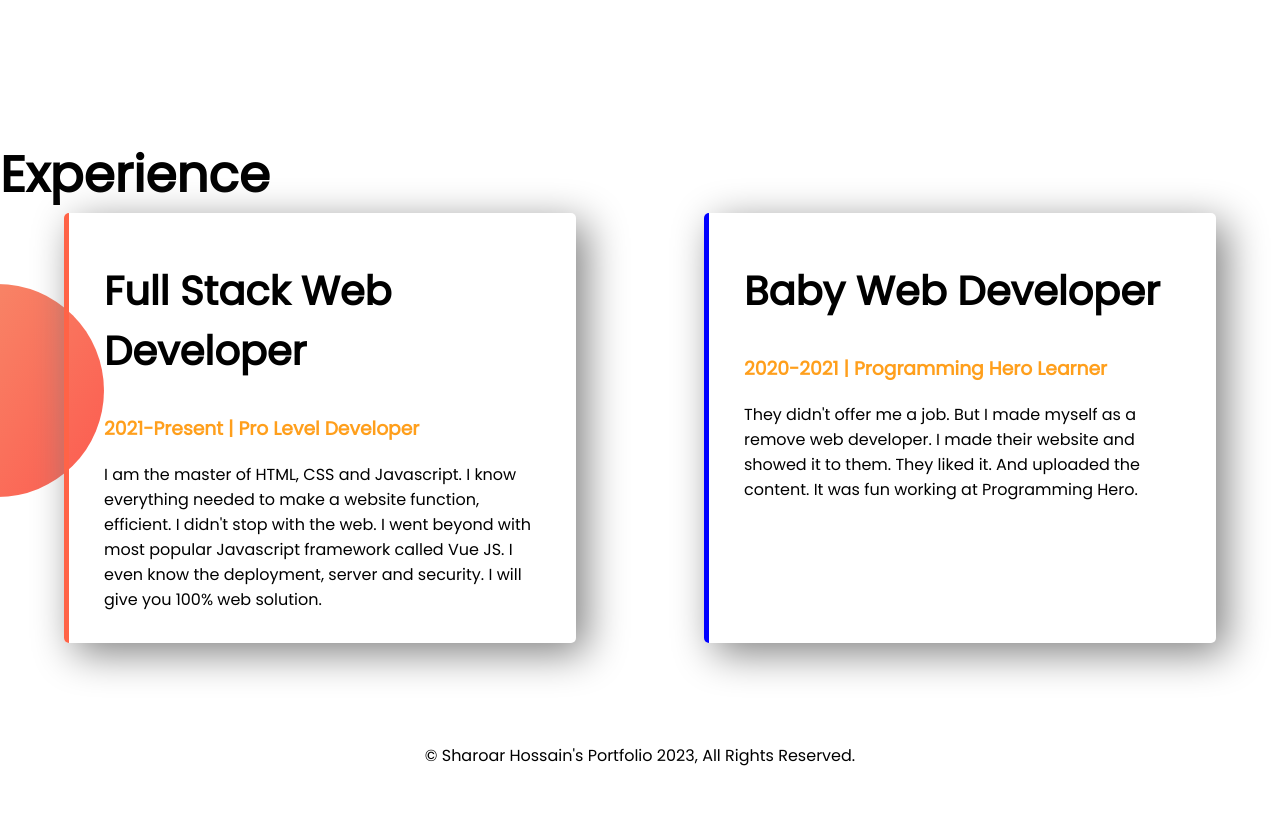
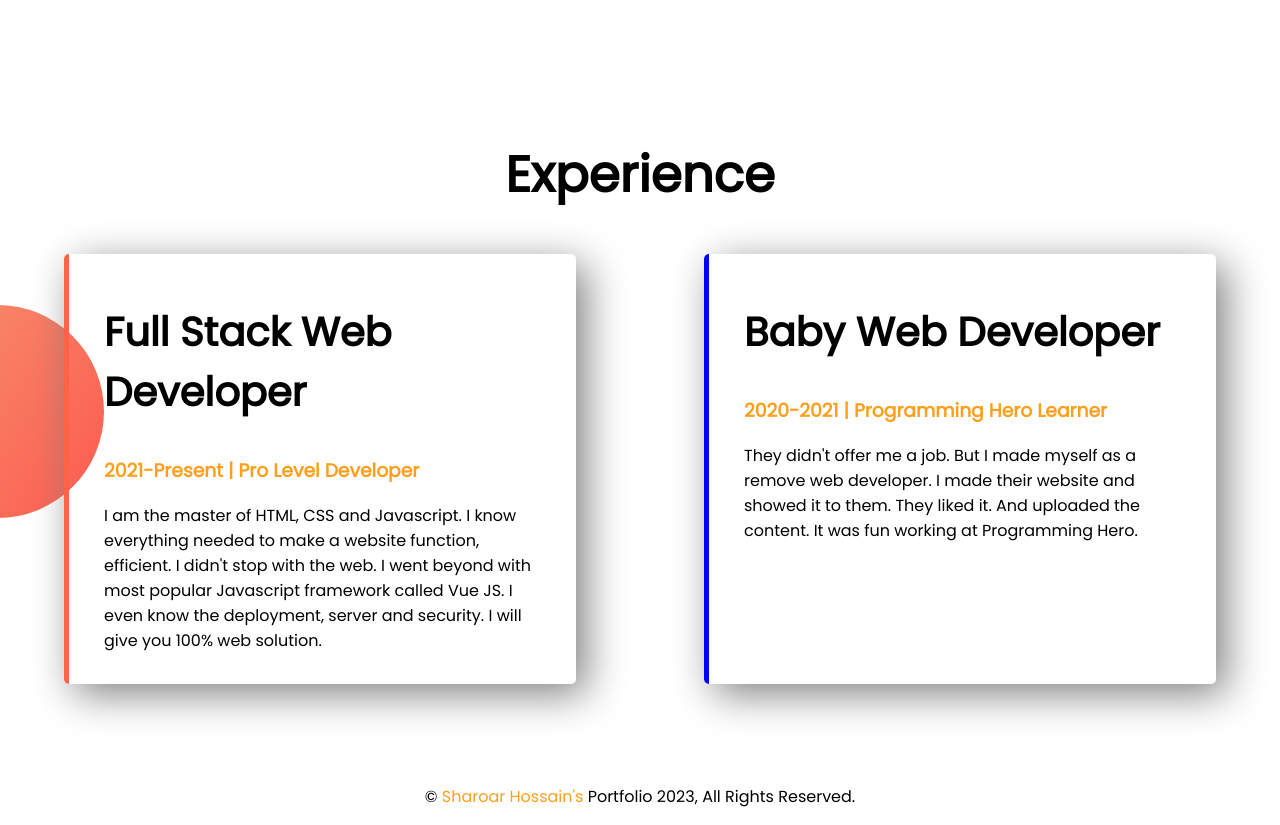
Before and after one commit to shohan89/developer-portfolio, a plain HTML site: page index.html in a window 1280 px wide. Shown: the part 1220-2045 px from the top of the page. Before the commit the page ends 2004 px from the top, so only its background shows below. Drawn offline with Linux system fonts and the light colour scheme.

Commit message:
did some modifications.

```diff
--- a/index.html
+++ b/index.html
@@ -63,6 +63,6 @@
 
 </body>
 <footer>
-  <p>© Sharoar Hossain's Portfolio 2023, All Rights Reserved.</p>
+  <p>© <span class="orange-text">Sharoar Hossain's</span> Portfolio 2023, All Rights Reserved.</p>
 </footer>
 </html>
--- a/style.css
+++ b/style.css
@@ -44,7 +44,7 @@ h2 {
   background-position: right;
 }
 .experience-title {
-  margin: 0 auto;
+  text-align: center;
 }
 .experience-item {
   width: 40%;
```
